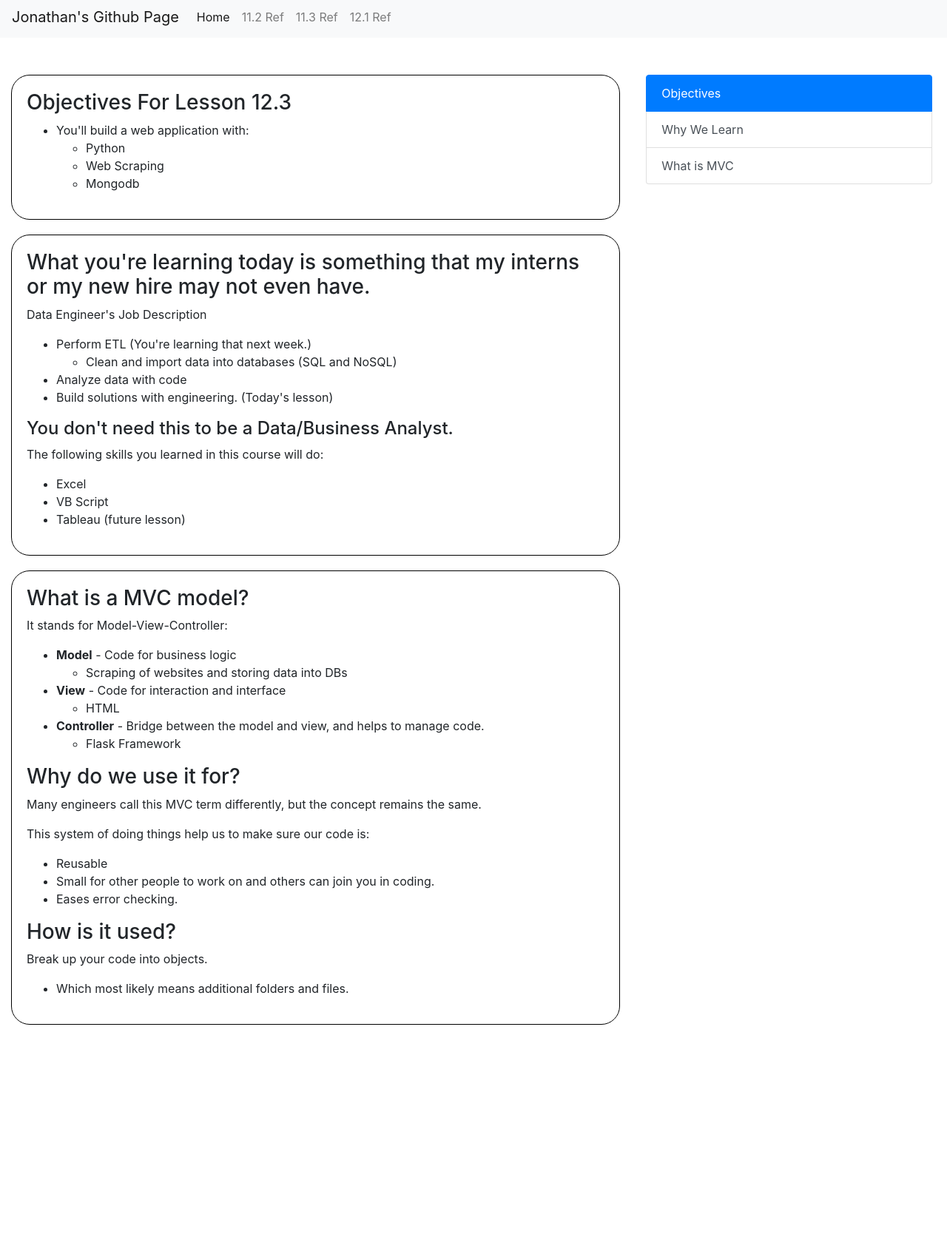
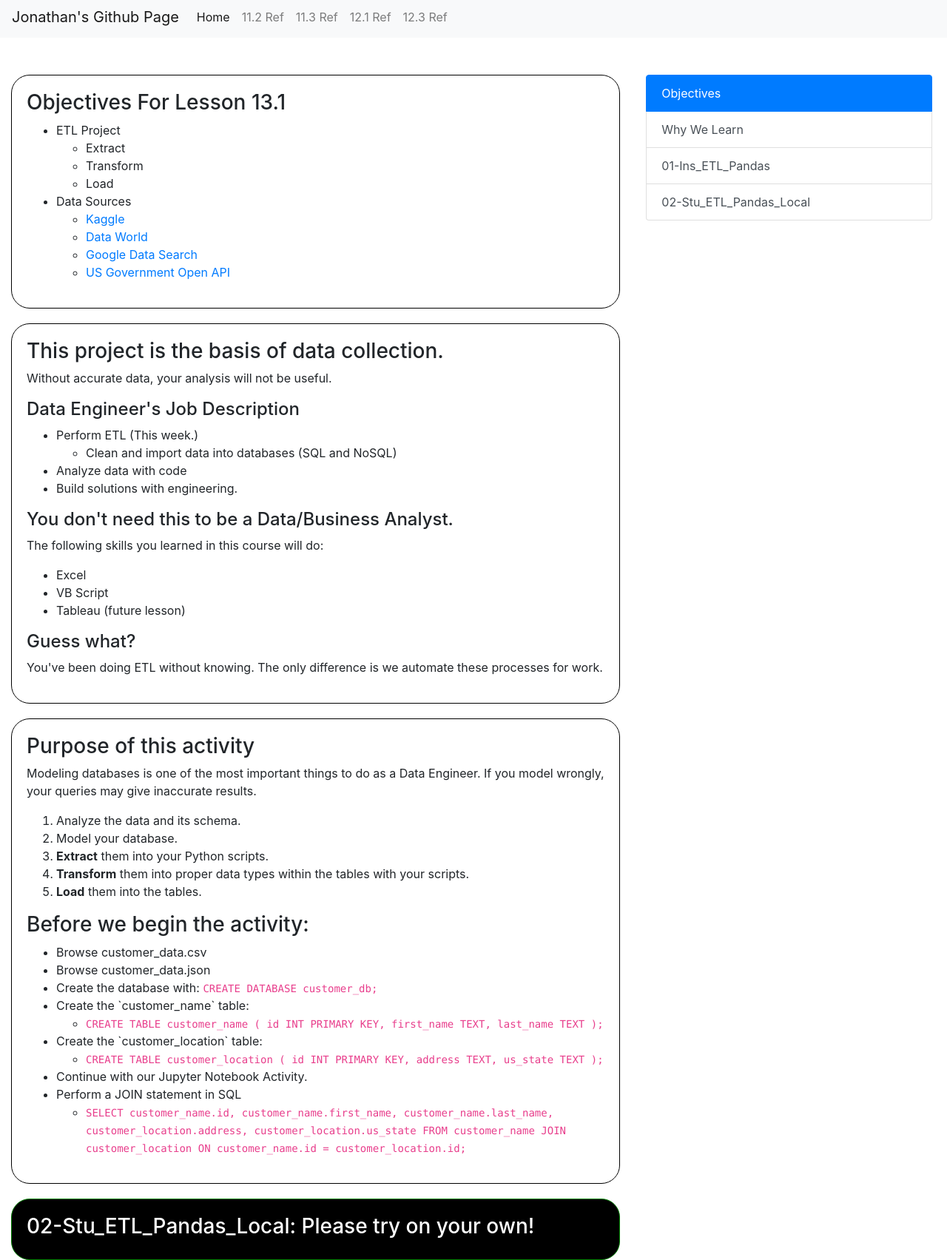
Before and after one commit to jonathan-moo/jonathan-moo.github.io, a plain HTML site: page index.html in a window 1280 px wide. Shown: the part 5-1708 px from the top of the page at 74% size. Before the commit the page ends 1390 px from the top, so only its background shows below. Drawn offline with Linux system fonts and the light colour scheme.

Commit message:
Syncing with local

```diff
--- a/index.html
+++ b/index.html
@@ -31,6 +31,10 @@
 					<li class="nav-item">
 						<a class="nav-link" href="MIACOR201901DATA3/12.1/index.html">12.1 Ref</a>
 					</li>
+					<li class="nav-item">
+						<a class="nav-link" href="MIACOR201901DATA3/12.3/index.html">12.3 Ref</a>
+					</li>
+
 				</ul>
 			</div>
 		</nav>
@@ -38,29 +42,39 @@
 			<div class="row">
 				<div id="main-content" class="col-md-8">
 					<div class="objective-block">
-						<h3 id="objectives">Objectives For Lesson 12.3</h3>
+						<h3 id="objectives">Objectives For Lesson 13.1</h3>
 
 						<ul>
-							<li>You'll build a web application with:</li>
+							<li>ETL Project</li>
 							<ul>
-								<li>Python</li>
-								<li>Web Scraping</li>
-								<li>Mongodb</li>
+								<li>Extract</li>
+								<li>Transform</li>
+								<li>Load</li>
+							</ul>
+
+							<li>Data Sources</li>
+							<ul>
+								<li><a href="https://www.kaggle.com">Kaggle</a></li>
+								<li><a href="https://data.world">Data World</a></li>
+								<li><a href="https://toolbox.google.com/datasetsearch.">Google Data Search</a></li>
+								<li><a href="https://catalog.data.gov/dataset">US Government Open API</a></li>
 							</ul>
 						</ul>
 					</div>
 
 					<div id="why-we-learn" class="instructor-block">
-						<h3>What you're learning today is something that my interns or my new hire may not even have.</h3>
+						<h3>This project is the basis of data collection.</h3>
 
-						<p>Data Engineer's Job Description</p>
+						<p>Without accurate data, your analysis will not be useful.</p>
+
+						<h4>Data Engineer's Job Description</h4>
 						<ul>
-							<li>Perform ETL (You're learning that next week.)</li>
+							<li>Perform ETL (This week.)</li>
 							<ul>
 								<li>Clean and import data into databases (SQL and NoSQL)</li>
 							</ul>
 							<li>Analyze data with code</li>
-							<li>Build solutions with engineering. (Today's lesson)</li>
+							<li>Build solutions with engineering.</li>
 						</ul>
 
 						<h4>You don't need this to be a Data/Business Analyst.</h4>
@@ -71,41 +85,79 @@
 							<li>Tableau (future lesson)</li>
 						</ul>
 
+						<h4>Guess what?</h4>
+						<p>You've been doing ETL without knowing. The only difference is we automate these processes for work.</p>
+
+
 					</div>
 
-					<div id="what-is-mvc" class="instructor-block">
-						<h3>What is a MVC model?</h3>
+					<div id="01-Ins_ETL_Pandas" class="instructor-block">
+						<h3>Purpose of this activity</h3>
+						<p>Modeling databases is one of the most important things to do as a Data Engineer. If you model wrongly, your queries may give inaccurate results.</p>
+						<ol>
+							<li>Analyze the data and its schema.</li>
+							<li>Model your database.</li>
+							<li><strong>Extract</strong> them into your Python scripts.</li>
+							<li><strong>Transform</strong> them into proper data types within the tables with your scripts.</li>
+							<li><strong>Load</strong> them into the tables.</li>
+						</ol>
 
-						<p>It stands for Model-View-Controller:</p>
+
+						<h3>Before we begin the activity:</h3>
 						<ul>
-							<li><strong>Model</strong> - Code for business logic</li>
+							<li>Browse customer_data.csv</li>
+							<li>Browse customer_data.json</li>
+							<li>Create the database with: <code>CREATE DATABASE customer_db;</code></li>
+							<li>Create the `customer_name` table:</li>
 							<ul>
-								<li>Scraping of websites and storing data into DBs</li>
+								<li>
+									<code>
+CREATE TABLE customer_name (
+id INT PRIMARY KEY,
+first_name TEXT,
+last_name TEXT
+);
+									</code>
+								</li>
 							</ul>
-							<li><strong>View</strong> - Code for interaction and interface</li>
+
+
+							<li>Create the `customer_location` table:</li>
 							<ul>
-								<li>HTML</li>
+								<li>
+									<code>
+CREATE TABLE customer_location (
+id INT PRIMARY KEY,
+address TEXT,
+us_state TEXT
+);
+									</code>
+								</li>
 							</ul>
-							<li><strong>Controller</strong> - Bridge between the model and view, and helps to manage code.</li>
+							<li>Continue with our Jupyter Notebook Activity.</li>
+							<li>Perform a JOIN statement in SQL</li>
 							<ul>
-								<li>Flask Framework</li>
+								<li>
+									<code>
+SELECT customer_name.id, customer_name.first_name, customer_name.last_name, customer_location.address, customer_location.us_state
+FROM customer_name
+JOIN customer_location
+ON customer_name.id = customer_location.id;
+									</code>
+								</li>
 							</ul>
+
+
 						</ul>
 
-						<h3>Why do we use it for?</h3>
-						<p>Many engineers call this MVC term differently, but the concept remains the same.</p>
-						<p>This system of doing things help us to make sure our code is:</p>
-						<ul>
-							<li>Reusable</li>
-							<li>Small for other people to work on and others can join you in coding.</li>
-							<li>Eases error checking.</li>
-						</ul>
+					</div>
 
-						<h3>How is it used?</h3>
-						<p>Break up your code into objects.</p>
-						<ul>
-							<li>Which most likely means additional folders and files.</li>
-						</ul>
+					<div id="02-Stu_ETL_Pandas_Local" class="student-block">
+						<h3>02-Stu_ETL_Pandas_Local: Please try on your own!</h3>
+						<!--button type="button" class="btn btn-primary" onclick='$("#question-1-answer").toggle();'>Show/Hide Answer</button>
+						<div id="#question-1-answer">
+							<h3></h3>
+						</div-->
 					</div>
 
 				</div> <!-- end #main-content -->
@@ -115,7 +167,8 @@
 					<div id="right-sb-nav" class="list-group" id="toc" role="tablist">
 					  <a class="list-group-item list-group-item-action active"  href="#objectives" role="tab">Objectives</a>
 					  <a class="list-group-item list-group-item-action"  href="#why-we-learn" role="tab">Why We Learn</a>
-						<a class="list-group-item list-group-item-action"  href="#what-is-mvc" role="tab">What is MVC</a>
+					  <a class="list-group-item list-group-item-action"  href="#01-Ins_ETL_Pandas" role="tab">01-Ins_ETL_Pandas</a>
+					  <a class="list-group-item list-group-item-action"  href="#02-Stu_ETL_Pandas_Local" role="tab">02-Stu_ETL_Pandas_Local</a>
 					</div>
 
 				</div>
```
Also changed, not shown: MIACOR201901DATA3/12.3/index.html (added, +153 -0 lines).
